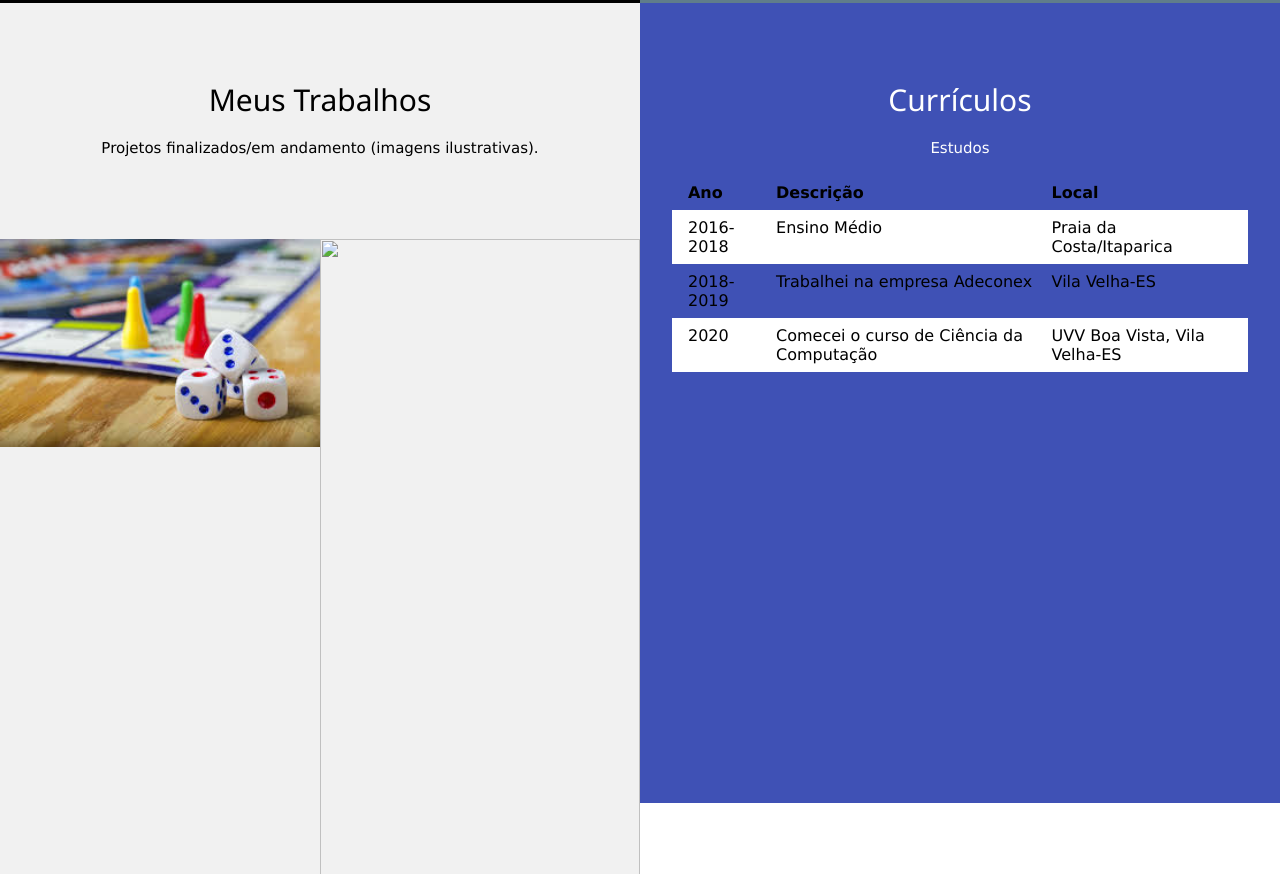
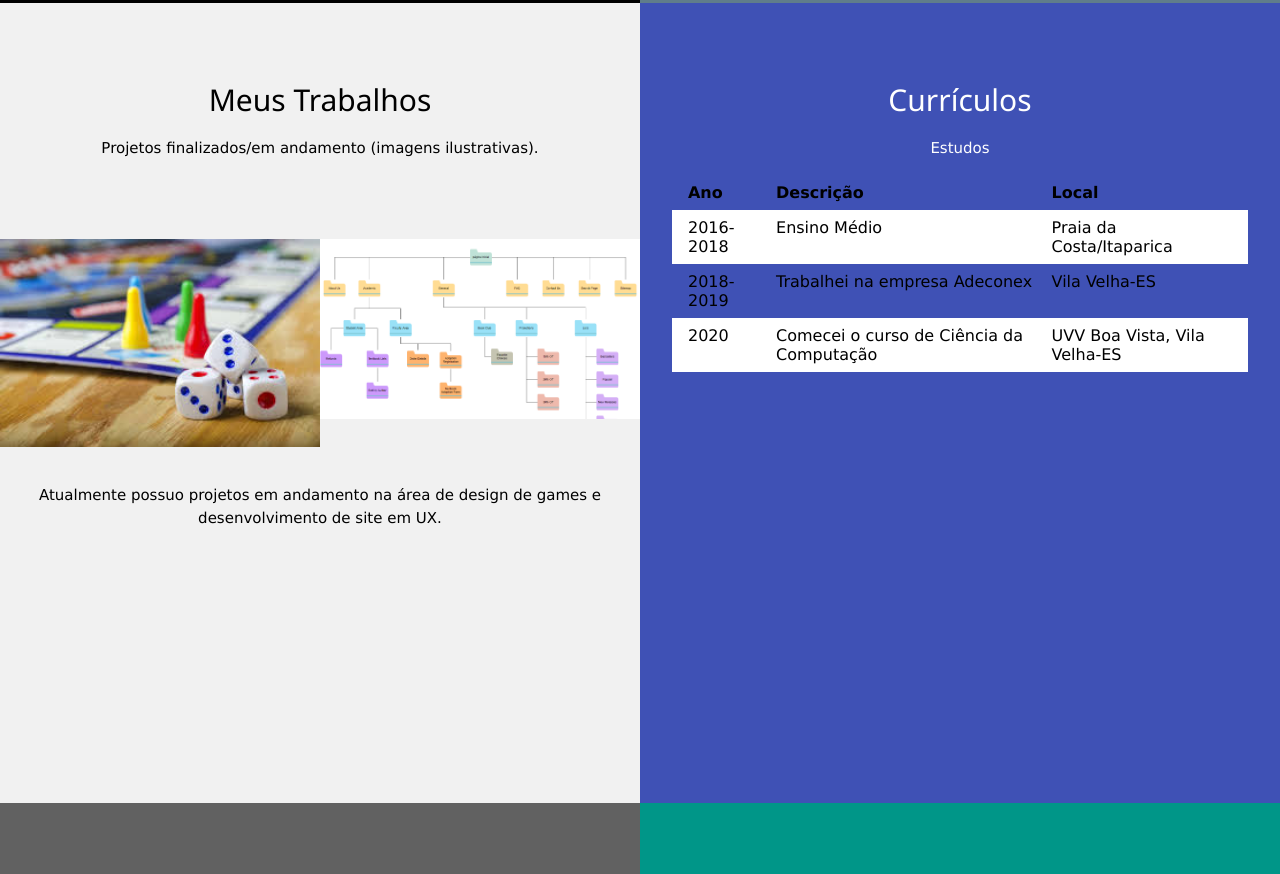
Before and after one commit to Davileardine/Davi-Gomes, a plain HTML site: page index.html in a window 1280 px wide. Shown: the part 697-1571 px from the top of the page. Drawn offline with nearby package versions, Linux system fonts and the light colour scheme.

Commit message:
Update index.html

```diff
--- a/index.html
+++ b/index.html
@@ -42,7 +42,7 @@
         <img src=images.jfif style="width:100%">
       </div>
       <div class="w3-half">
-        <img src=![framework](https://user-images.githubusercontent.com/66218998/83363713-df3a6700-a371-11ea-88ab-24bed874483b.png) style="width:100%">
+        <img src=framework.png style="width:100%">
       </div>
     </div><br>
     <p>Atualmente possuo projetos em andamento na área de design de games e desenvolvimento de site em UX.</p>
```
